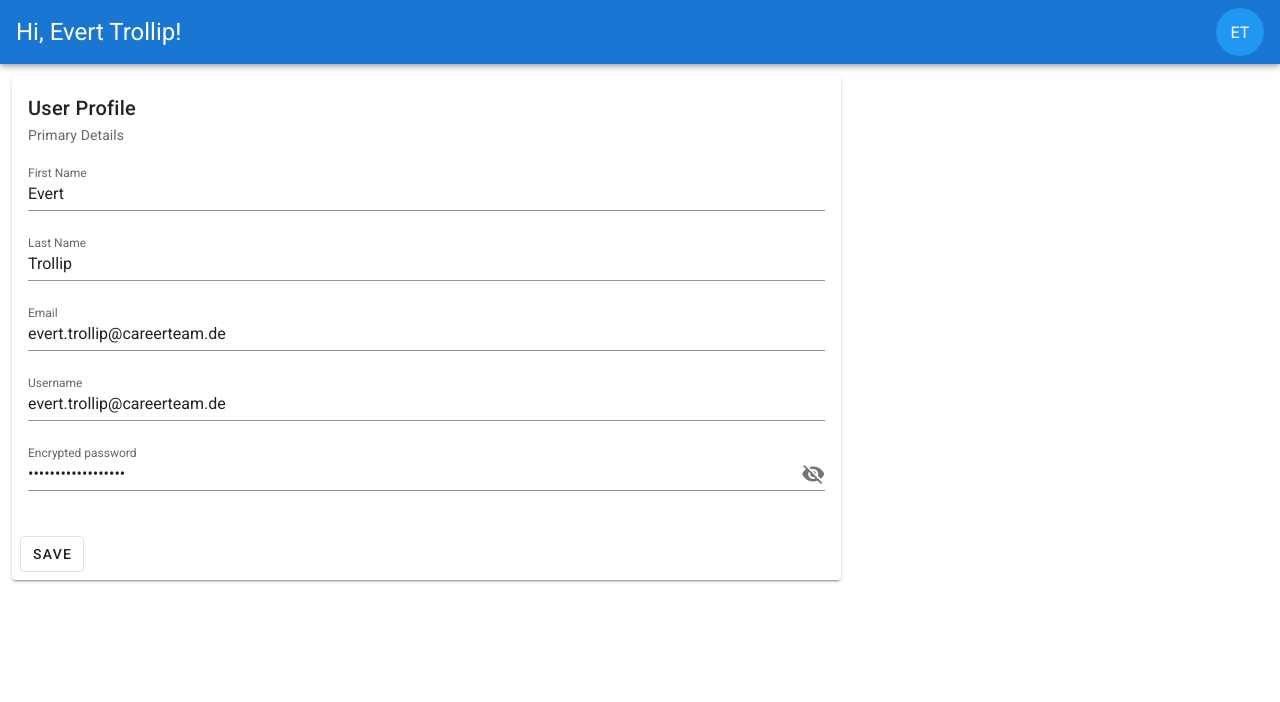
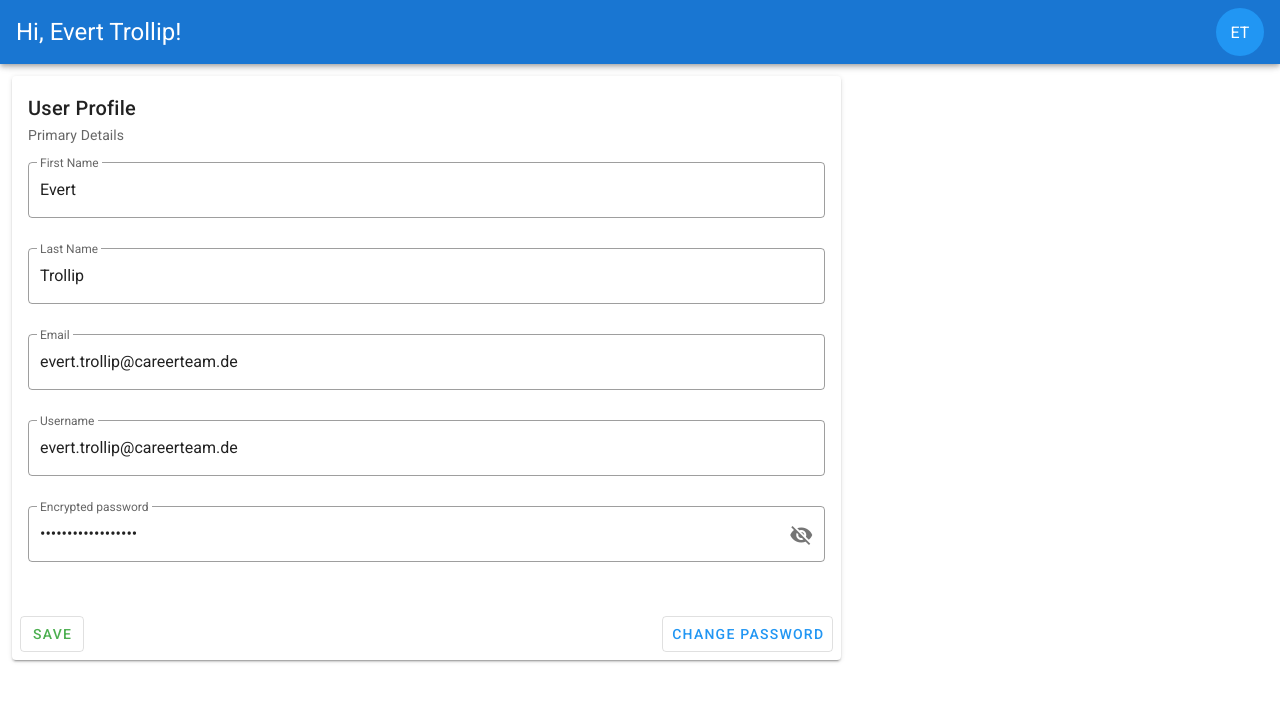
Before and after one commit to SaschaHgMann/user-profile, a Vue app: page / in a window 1280 px wide. Shown: the top 702 px of the page. Built offline with nearby package versions, Linux system fonts and the light colour scheme.

Commit message:
Add Change pw btn and style

```diff
--- a/src/components/UserProfile.vue
+++ b/src/components/UserProfile.vue
@@ -11,27 +11,33 @@
 
           <v-card-text class="text--primary">
             <v-text-field
+            outlined
               v-model="user.first_name"
               label="First Name"
             >
             </v-text-field>
             <v-text-field
+            outlined
               v-model="user.last_name"
               label="Last Name"
             >
             </v-text-field>
             <v-text-field
+            outlined
               v-model="user.email"
               label="Email"
             >
             </v-text-field>
             <v-text-field
+            outlined
               v-model="user.username"
               label="Username"
             >
             </v-text-field>
             <v-text-field
+            outlined
               v-model="user.password"
+              :value="user.password"
               label="Encrypted password"
               :type="showPassword ? 'text' : 'password'"
               :append-icon="showPassword ? 'mdi-eye' : 'mdi-eye-off'"
@@ -45,11 +51,20 @@
             <v-btn
               outlined
               text
+              color="success"
               @click="savePrimaryUserDetails(user.first_name)"
             >
               Save
             </v-btn>
-
+            <v-spacer></v-spacer>
+            <v-btn
+              outlined
+              color="info"
+              text
+              @click="changePassword(user.password)"
+            >
+              Change password
+            </v-btn>
             <!-- Add button to change password -->
 
           </v-card-actions>
@@ -76,5 +91,11 @@ export default {
   showPassword: false
 
   }),
+  methods: {
+    changePassword(event) {
+      this.user.password = event.target.value
+      this.$emit('passwordChanged', this.user.password)
+    }
+  }
 };
 </script>
```
